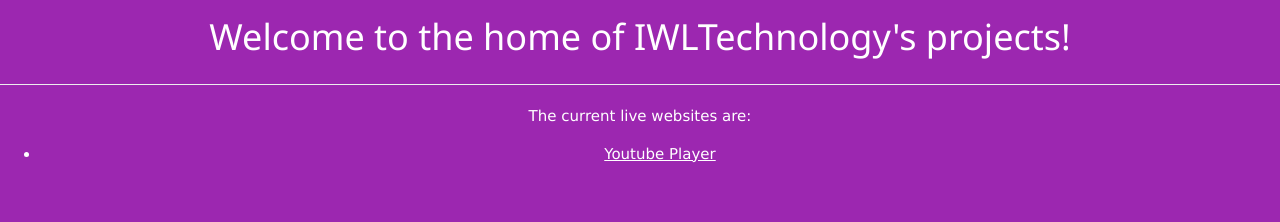
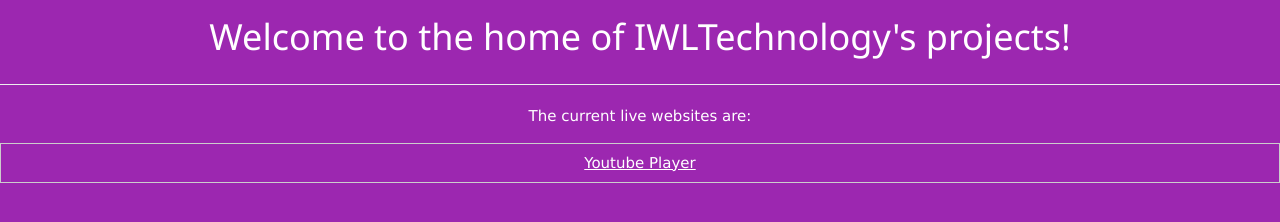
Before and after one commit to IWLTechnology/IWLTechnology.github.io, a plain HTML site: page index.html in a window 1280 px wide. Drawn offline with nearby package versions, Linux system fonts and the light colour scheme.

Commit message:
Update index

```diff
--- a/index.html
+++ b/index.html
@@ -11,7 +11,7 @@
     <h1>Welcome to the home of IWLTechnology's projects!</h1>
     <hr>
     <p>The current live websites are:</p>
-    <ul>
+    <ul class="w3-ul w3-border">
       <li><a href="./ytplayer">Youtube Player</a></li>
     </ul>
   </body>
```
